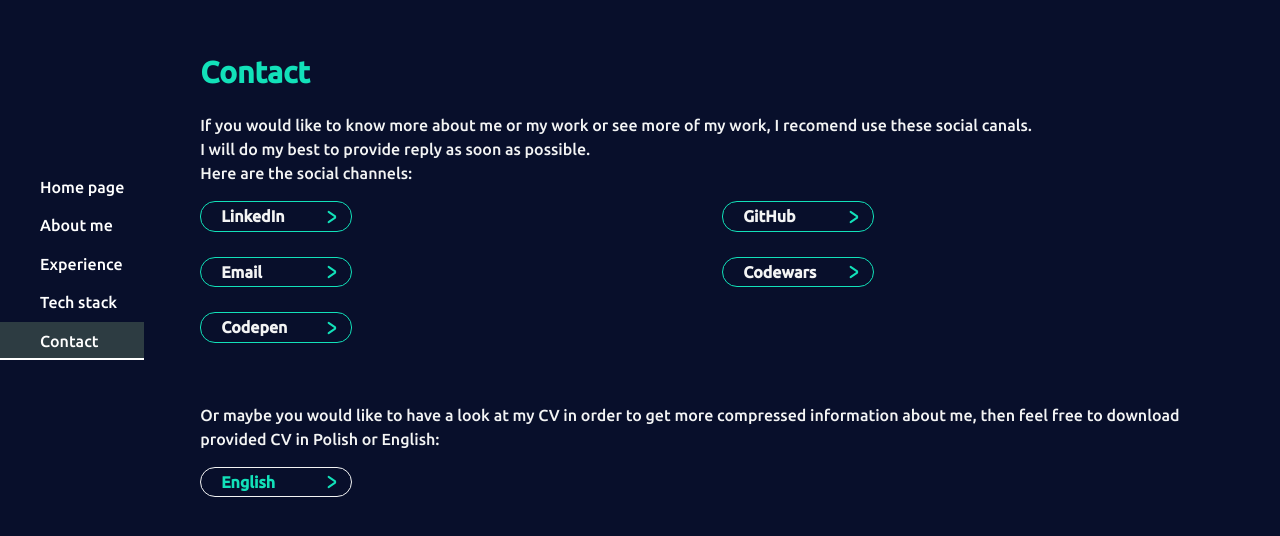
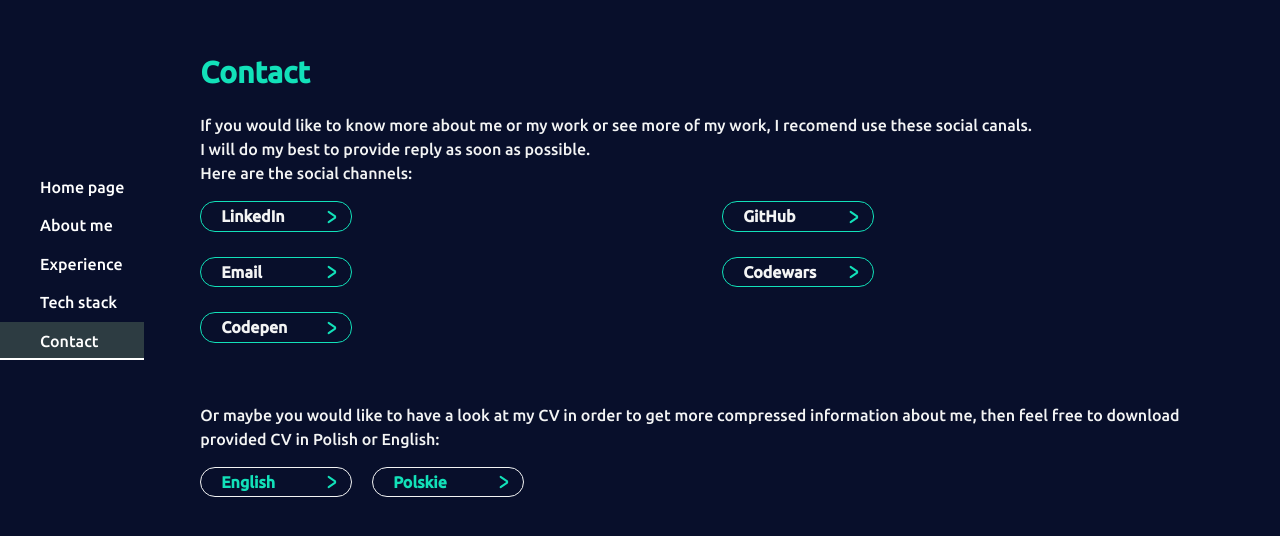
Before and after one commit to AlekPawlowski/portfolio_site, a React (Vite) app: page /contact in a window 1280 px wide. Shown: the part 136-672 px from the top of the page. Built offline with nearby package versions, Linux system fonts and the light colour scheme.

Commit message:
add polish cv

```diff
--- a/src/views/Contact/DownloadMaterials.contact.tsx
+++ b/src/views/Contact/DownloadMaterials.contact.tsx
@@ -2,5 +2,6 @@
 export default function DownloadMaterials () {
     return <section className="download_elements">
         <DownloadElement file="cv_aleksander_pawlowski_english.pdf">English</DownloadElement>
+        <DownloadElement file="cv_aleksander_pawlowski_pol.pdf">Polskie</DownloadElement>
     </section>
 }
```
Also changed, not shown: 2 other files (tests, documents, lock files or other folders).
